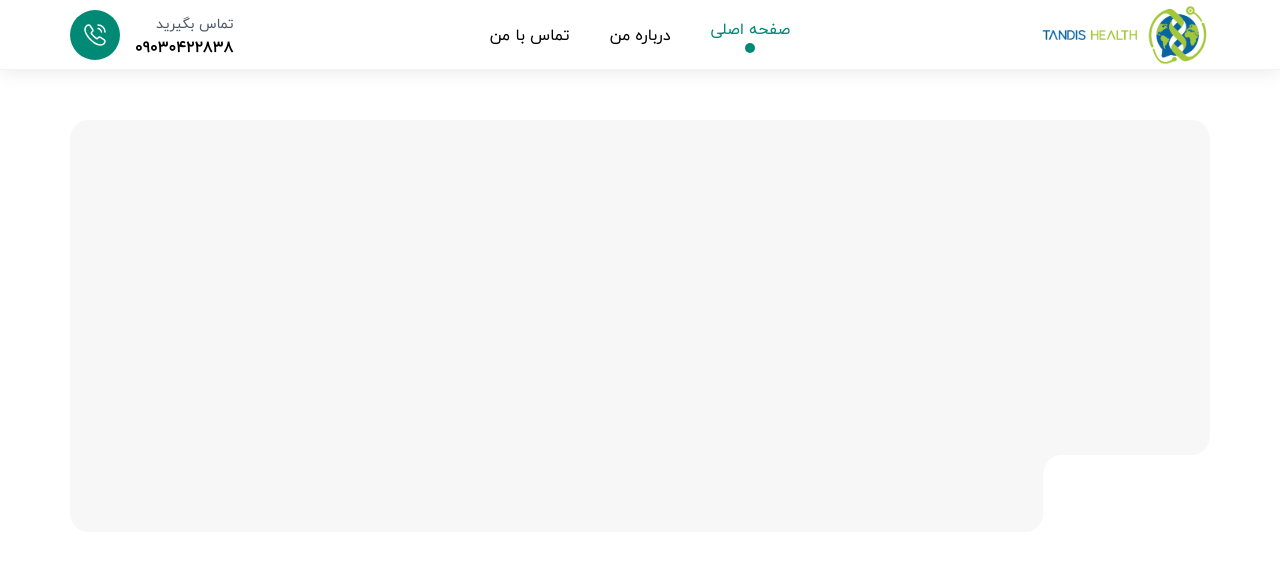
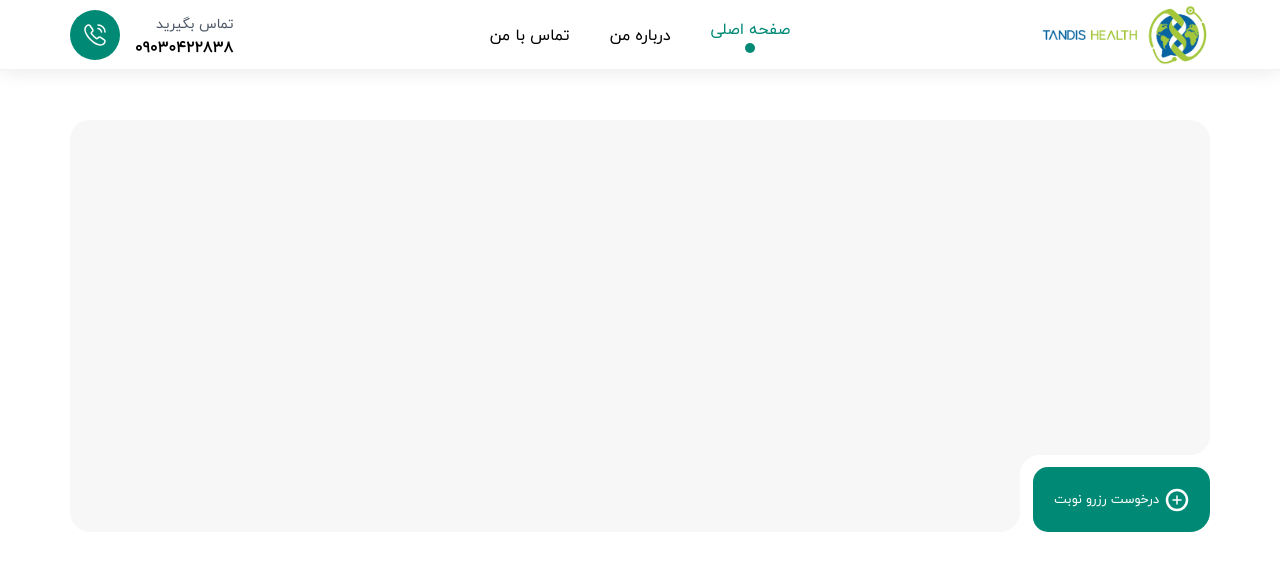
Before and after one commit to tikrack/doctor_front, a website built with Vite: page index.html in a window 1280 px wide. Built offline with nearby package versions, Linux system fonts and the light colour scheme; files whose address does not match are found by name.

Commit message:
feat(btn): fit and fix btn

```diff
--- a/index.html
+++ b/index.html
@@ -50,8 +50,15 @@
 <div class="w-[calc(100%-140px)] h-full mx-auto">
     <!--Main-->
     <main>
-        <section id="information">
-
+        <section id="information" class="relative">
+            <a href="/" class="absolute bottom-0 right-0 bg-[var(--primary)] w-[177px] h-[65px] rounded-[15px] flex justify-center items-center gap-[6px] text-white text-[13px]">
+                <svg xmlns="http://www.w3.org/2000/svg" width="24" height="24" viewBox="0 0 24 24" fill="none">
+                    <path d="M12 22C17.5 22 22 17.5 22 12C22 6.5 17.5 2 12 2C6.5 2 2 6.5 2 12C2 17.5 6.5 22 12 22Z" stroke="white" stroke-width="2.5" stroke-linecap="round" stroke-linejoin="round"/>
+                    <path d="M8 12H16" stroke="white" stroke-width="1.5" stroke-linecap="round" stroke-linejoin="round"/>
+                    <path d="M12 16V8" stroke="white" stroke-width="1.5" stroke-linecap="round" stroke-linejoin="round"/>
+                </svg>
+                درخوست رزرو نوبت
+            </a>
         </section>
     </main>
 </div>
--- a/src/styles/style.css
+++ b/src/styles/style.css
@@ -37,8 +37,9 @@
     }
 
     #information {
-        @apply w-full mt-[50px] min-h-[412px];
+        @apply w-full mt-[50px] min-h-[412px] overflow-hidden rounded-[20px];
         background-image: url("/images/sub1.png");
-        background-size: 100% 100%;
+        background-size: auto 100%;
+        background-position: right;
     }
 }
```
